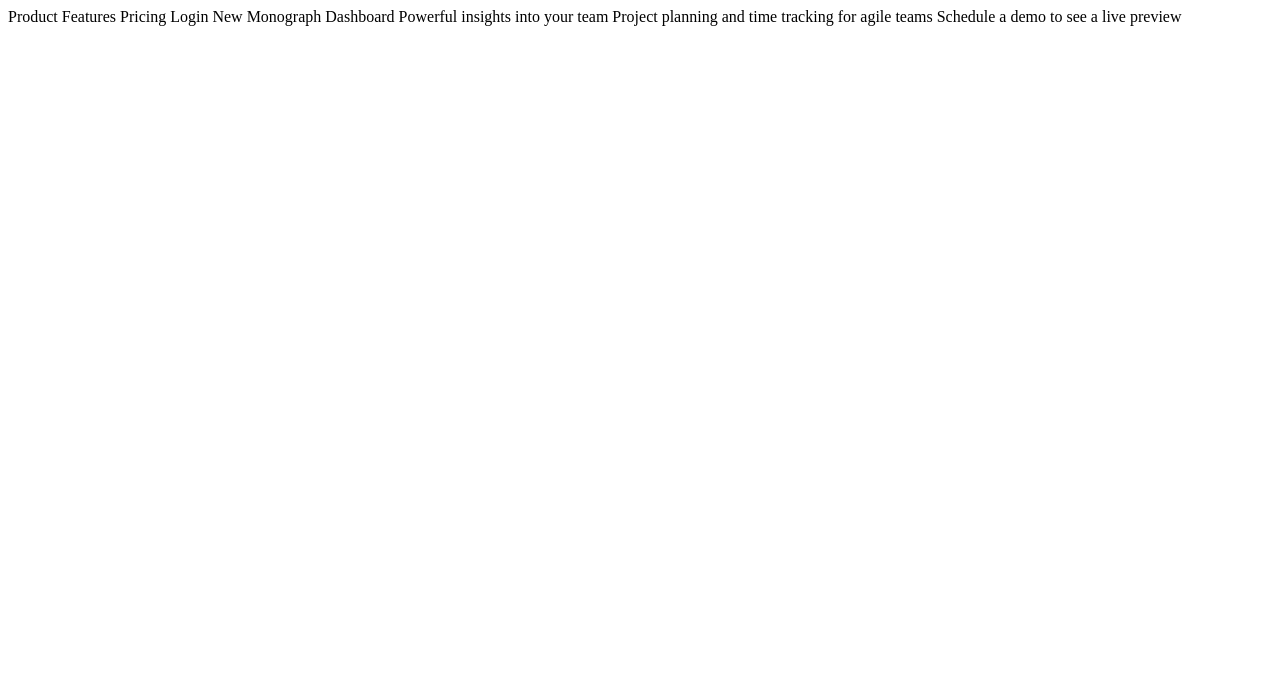
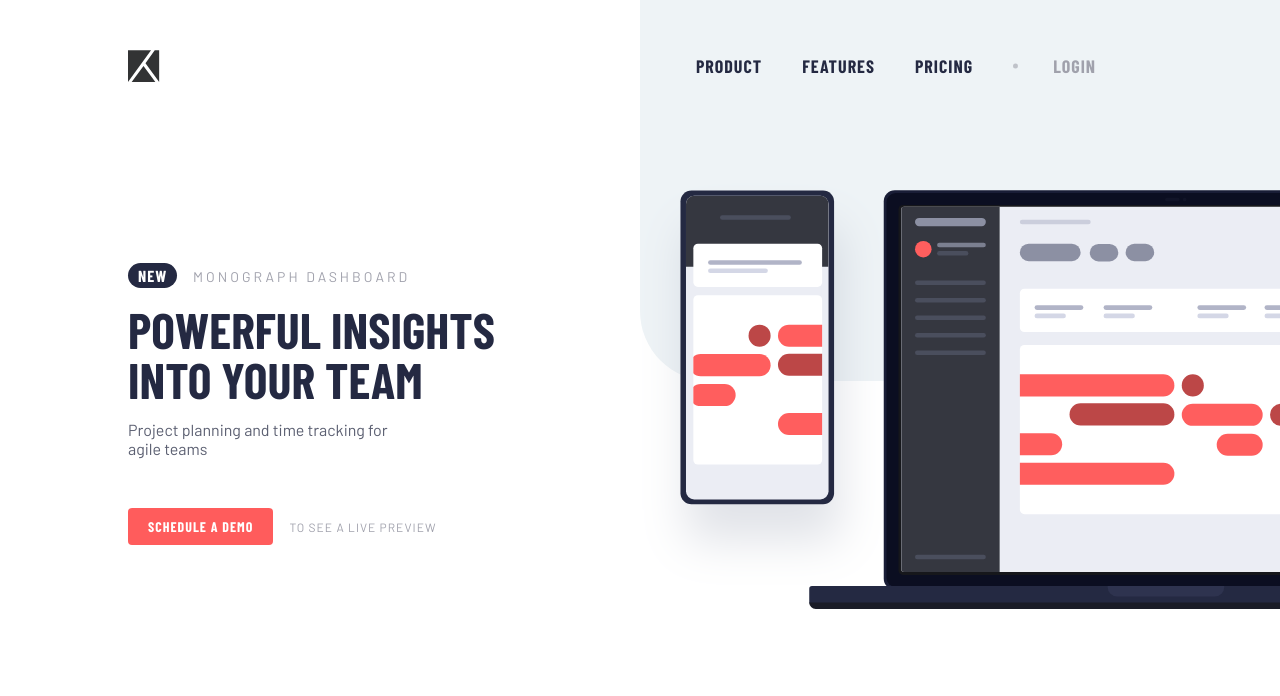
Before and after one commit to Mahesh-yadav/frontend-challenges, a website: page project-tracking-intro-component/index.html in a window 1280 px wide. Drawn offline with nearby package versions, Linux system fonts and the light colour scheme.

Commit message:
finish project tracking intro component

```diff
--- a/project-tracking-intro-component/index.html
+++ b/project-tracking-intro-component/index.html
@@ -12,19 +12,45 @@
 
 </head>
 <body>
-  Product
-  Features
-  Pricing
-  Login
-
-  New
-  Monograph Dashboard
-
-  Powerful insights into your team
-  Project planning and time tracking for agile teams
-
-  Schedule a demo
-  to see a live preview
-
+  <div class="container">
+    <input type="checkbox" id="menu-toggle" hidden>
+    <header class="header">
+      <img src="./images/logo.svg" alt="Logo" class="header-logo">
+      <label for="menu-toggle" class="menu-toggle-label">
+        <img src="./images/icon-hamburger.svg" alt="Menu Icon" class="menu-icon">
+        <img src="./images/icon-close.svg" alt="Close Icon" class="close-icon">
+      </label>
+      <nav class="navigation">
+        <ul class="navigation-items">
+          <li class="navigation-item">
+            <a href="#" class="navigation-link">Product</a>
+          </li>
+          <li class="navigation-item">
+            <a href="#" class="navigation-link">Features</a>
+          </li>
+          <li class="navigation-item">
+            <a href="#" class="navigation-link">Pricing</a>
+          </li>
+          <li class="navigation-item">
+            <a href="#" class="navigation-link login-link">Login</a>
+          </li>
+        </ul>
+      </nav>
+    </header>
+    <section class="content-illustration">
+      <img src="./images/illustration-devices.svg" alt="Devices Illustration">
+    </section>
+    <section class="content-text">
+      <p class="content-title">
+        <span class="new-text">New</span> Monograph Dashboard
+      </p>
+      <h1 class="content-heading">Powerful insights into your team</h1>
+      <p class="content-desc">Project planning and time tracking for agile teams</p>
+      <div class="content-btn-wrapper">
+        <button class="content-btn">Schedule a demo</button>
+        <span>to see a live preview</span>
+      </div>
+    </section>
+  </div>
 </body>
 </html>
--- a/project-tracking-intro-component/styles.css
+++ b/project-tracking-intro-component/styles.css
@@ -0,0 +1,338 @@
+@import url('https://fonts.googleapis.com/css2?family=Barlow&family=Barlow+Condensed:wght@400;700&display=swap');
+
+html{
+    box-sizing: border-box;
+    font-size: 10px;
+
+    --red: hsl(0, 100%, 68%);
+    --very-dark-blue: hsl(230, 29%, 20%);
+    --dark-grayish-blue: hsl(230, 11%, 40%);
+    --grayish-blue: hsl(231, 7%, 65%);
+    --light-grayish-blue: hsl(207, 33%, 95%);
+}
+
+*{
+    box-sizing: inherit;
+}
+
+body{
+    margin: 0;
+    padding: 0;
+    font-family: 'Barlow', sans-serif;
+    font-size: 1.8rem;
+    height: 100%;
+}
+
+.container{
+    height: 100%;
+    display: grid;
+    grid-template-columns: minmax(3rem, 8vw) 1fr minmax(3rem, 8vw);
+    padding-bottom: 8rem;
+    position: relative;
+}
+
+.container::after{
+    content: '';
+    width: 50%;
+    height: calc(30% + 52vw);
+    position: absolute;
+    left: 50%;
+    background-color: var(--light-grayish-blue);
+    border-bottom-left-radius: 7rem;
+    z-index: -10;
+}
+
+.header{
+    grid-area: 1 / 2 / 2 / 3;
+    padding: 5rem 0;
+    display: flex;
+    justify-content: space-between;
+    align-items: center;
+    position: relative;
+}
+
+.close-icon{
+    display: none;
+}
+
+.navigation{
+    position: absolute;
+    top: 90%;
+    left: 50%;
+    width: 32rem;
+    transform: translateX(-50%);
+    background-color: white;
+    border-radius: .3rem;
+    box-shadow: .2rem .2rem .5rem hsl(231, 7%, 65%);
+    display: none;
+    padding: 2.5rem;
+    animation: nav-anim .3s;
+    z-index: 10;
+}
+
+#menu-toggle:checked ~ .header .navigation{
+    display: flex;
+    flex-direction: column;
+    align-items: center;
+    top: 90%;
+}
+
+@keyframes nav-anim{
+    from {
+        top: 50%;
+        opacity: 0;
+    }
+    to {
+        top: 90%;
+        opacity: 1;
+    }
+}
+
+#menu-toggle:checked ~ .header .menu-icon{
+    display: none;
+}
+
+#menu-toggle:checked ~ .header .close-icon{
+    display: block;
+}
+
+.navigation-items{
+    list-style: none;
+    padding: 0;
+    margin: 0;
+    width: 100%;
+}
+
+.navigation-item{
+    margin-bottom: 2.5rem;
+    text-align: center;
+}
+
+.navigation-item:last-child{
+    margin-bottom: 0;
+    padding-top: 2.5rem;
+    border-top: .1rem solid gainsboro;
+}
+
+.navigation-link{
+    text-decoration: none;
+    color: var(--very-dark-blue);
+    font-family: 'Barlow Condensed', sans-serif;
+    font-weight: bold;
+    text-transform: uppercase;
+    letter-spacing: .1rem;
+}
+
+.navigation-link:hover{
+    text-decoration: underline;
+}
+
+.login-link{
+    color: var(--grayish-blue);
+}
+
+.content-illustration{
+    grid-area: 2 / 1 / 3 / -1;
+    overflow: hidden;
+    margin-bottom: 6rem;
+}
+.content-illustration img{
+    height: 66.67vw;
+}
+
+.content-text{
+    grid-area: 3 / 2 / 4 / 3;
+}
+
+.content-title{
+    text-transform: uppercase;
+    letter-spacing: .3rem;
+    font-size: 1.4rem;
+    color: var(--grayish-blue);
+}
+
+.content-title .new-text{
+    font-family: 'Barlow Condensed', sans-serif;
+    font-size: 1.6rem;
+    font-weight: bold;
+    display: inline-block;
+    padding: .3rem 1rem;
+    margin-right: 1rem;
+    background-color: var(--very-dark-blue);
+    color: white;
+    border-radius: 2rem;
+    letter-spacing: .1rem;
+}
+
+.content-heading{
+    margin: 1.6rem 0;
+    font-family: 'Barlow Condensed', sans-serif;
+    font-size: 4rem;
+    color: var(--very-dark-blue);
+    text-transform: uppercase;
+}
+
+.content-desc{
+    color: var(--dark-grayish-blue);
+    font-size: 1.6rem;
+}
+
+.content-btn-wrapper{
+    display: flex;
+    justify-content: start;
+    align-items: center;
+    margin-top: 3rem;
+}
+
+.content-btn-wrapper .content-btn{
+    font-family: 'Barlow Condensed', sans-serif;
+    font-size: 1.4rem;
+    font-weight: bold;
+    background-color: var(--red);
+    color: white;
+    padding: 1rem 2rem;
+    border: none;
+    outline: none;
+    border-radius: .4rem;
+    text-transform: uppercase;
+    letter-spacing: .1rem;
+    margin-right: 1.6rem;
+}
+
+.content-btn-wrapper .content-btn:hover{
+    opacity: .8;
+}
+
+.content-btn-wrapper span{
+    text-transform: uppercase;
+    letter-spacing: .1rem;
+    font-size: 1.2rem;
+    color: var(--grayish-blue);
+}
+
+@media (min-width: 1000px){
+    .container{
+        grid-template-columns: repeat(10, 1fr);
+    }
+
+    .container::after{
+        width: 55%;
+        height: 55%;
+        left: 45%;
+    }
+
+    .header{
+        grid-area: 1 / 2 / 2 / 10;
+        padding: 5rem 0;
+        display: grid;
+        grid-template-columns: repeat(2, 1fr);
+    }
+
+    .header-logo{
+        grid-area: 1 / 1 / 2 / 2;
+    }
+
+    .menu-toggle-label{
+        display: none;
+    }
+
+    .navigation{
+        grid-area: 1 / 2 / 2 / 3;
+        position: static;
+        width: auto;
+        transform: none;
+        background-color: transparent;
+        border-radius: 0;
+        box-shadow: none;
+        display: flex;
+        animation: none;
+        padding: 0;
+    }
+
+    .navigation-items{
+        list-style: none;
+        padding: 0;
+        margin: 0;
+        width: 100%;
+        display: flex;
+        align-items: center;
+        justify-content: center;
+    }
+
+    .navigation-item{
+        margin-bottom: 0;
+        margin-right: 2.4rem;
+        text-align: center;
+    }
+
+    .navigation-item:last-child{
+        padding-top: 0;
+        margin-right: 0;
+        margin-left: 2.4rem;
+        border-top: none;
+        position: relative;
+    }
+
+    .login-link::before{
+        content: '';
+        position: absolute;
+        width: .5rem;
+        height: .5rem;
+        background-color: var(--grayish-blue);
+        top: 50%;
+        left: -2.5rem;
+        transform: translateY(-50%);
+        border-radius: 50%;
+        opacity: .6;
+    }
+
+    .content-illustration{
+        grid-area: 2 / 6 / 3 / -1;
+        overflow: hidden;
+        margin-bottom: 0;
+    }
+    .content-illustration img{
+        height: 33.33vw;
+    }
+
+    .content-text{
+        grid-area: 2 / 2 / 3 / 6;
+        align-self: center;
+        padding-right: 6rem;
+    }
+}
+
+@media (min-width: 1200px){
+    .container{
+        row-gap: 5rem;
+    }
+    .container::after{
+        width: 50%;
+        height: 55%;
+        left: 50%;
+    }
+
+    .navigation-item{
+        margin-right: 4rem;
+    }
+
+    .navigation-item:last-child{
+        margin-left: 4rem;
+    }
+
+    .login-link::before{
+        left: -4rem;
+    }
+    .content-heading{
+        font-size: 5rem;
+        line-height: 1;
+    }
+
+    .content-desc{
+        width: 60%;
+    }
+
+    .content-btn-wrapper{
+        margin-top: 5rem;
+    }
+}
```
